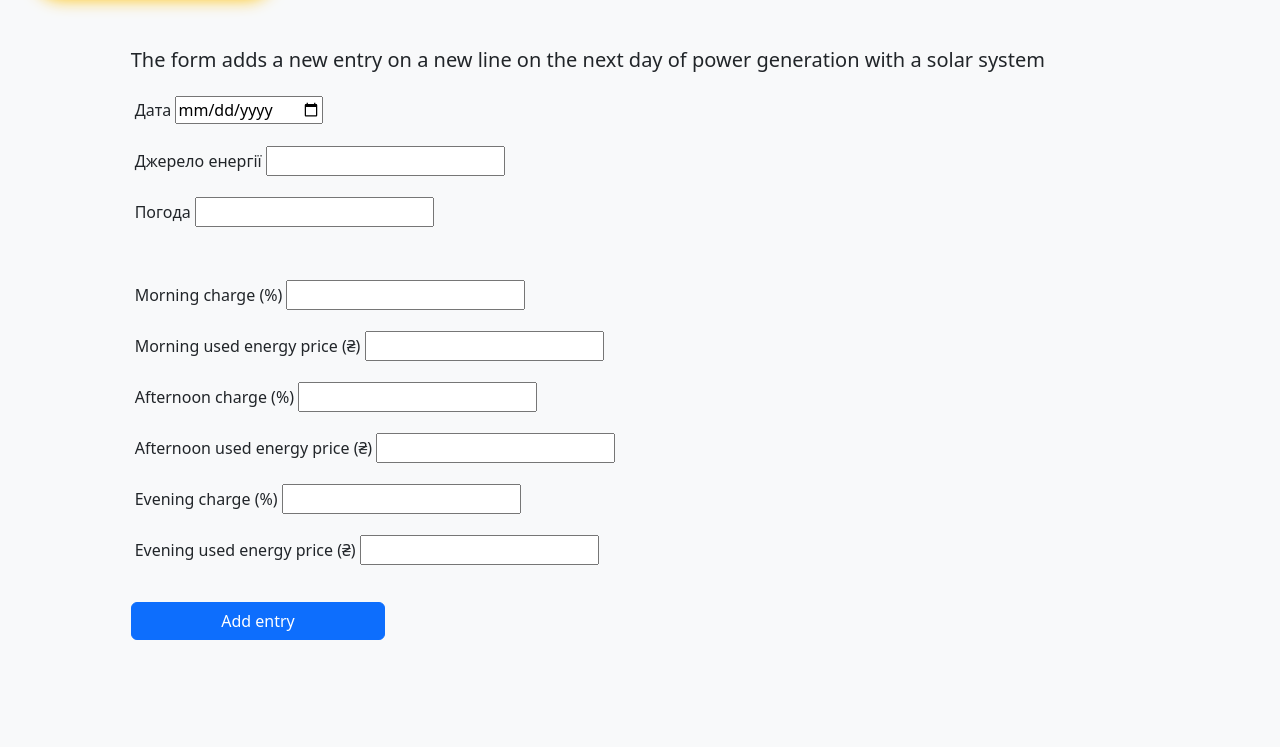
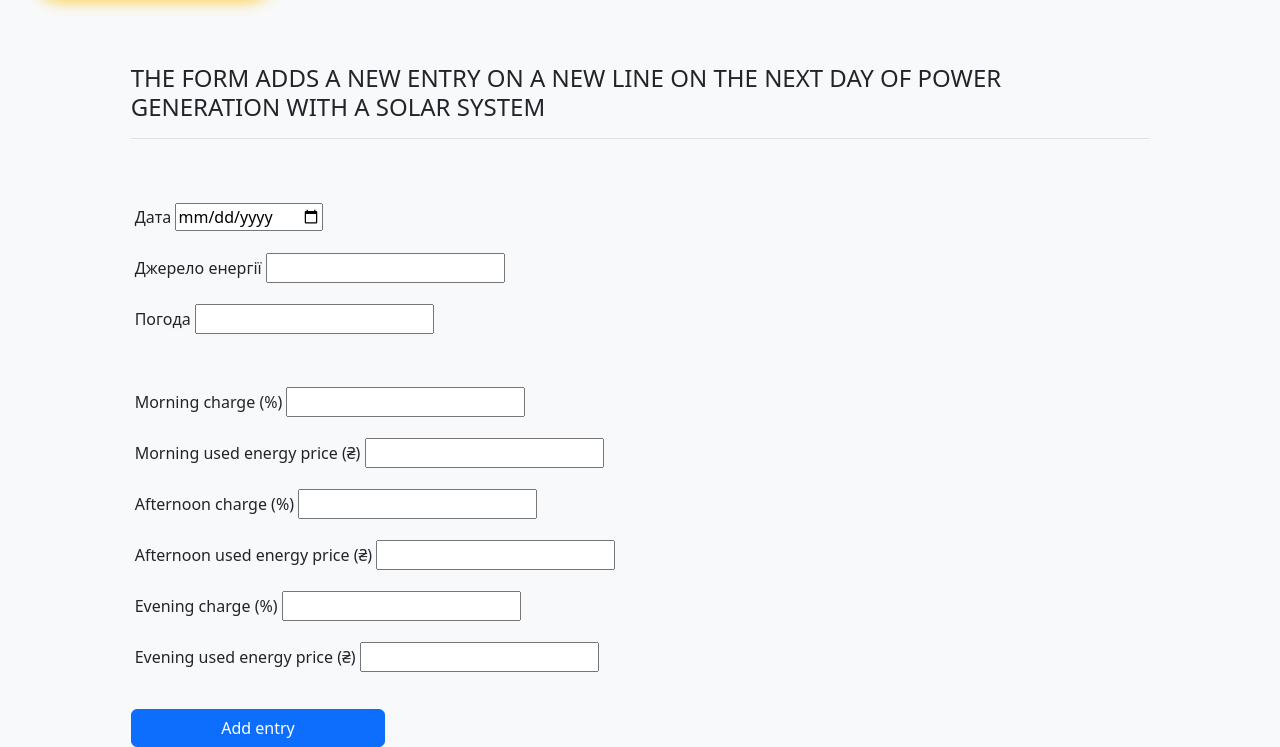
Before and after one commit to ychernyshev/Solar-Power-Calculator, a Django app: template calculator/templates/calculator/add_entry.html in a window 1280 px wide. Shown: the part 126-873 px from the top of the page. Before the commit the page ends 766 px from the top, so only its background shows below. Run offline with Django 3.2, Linux system fonts and the light colour scheme; the template is opened without the code that fills it, so the values that code supplies are empty, except form fields; tables that the repository leaves empty hold one stand-in row (values such as "Sample post"); form fields are guessed from the names that the template uses; some libraries are stand-ins or nearby versions.

Commit message:
Update add_entry.html
Change the page header design

```diff
--- a/calculator/templates/calculator/add_entry.html
+++ b/calculator/templates/calculator/add_entry.html
@@ -4,7 +4,9 @@
 
 {% block content %}
 
-<h5 class="mt-5">The form adds a new entry on a new line on the next day of power generation with a solar system</h5>
+<div class="d-flex justify-content-between flex-wrap flex-md-nowrap align-items-center pt-3 pb-2 mb-3 border-bottom mt-5 mb-5">
+    <h4 class="text-uppercase">The form adds a new entry on a new line on the next day of power generation with a solar system</h4>
+</div>
 <div class="card-body">
     <form method="post" class="card-text">
         {% csrf_token %}
```
